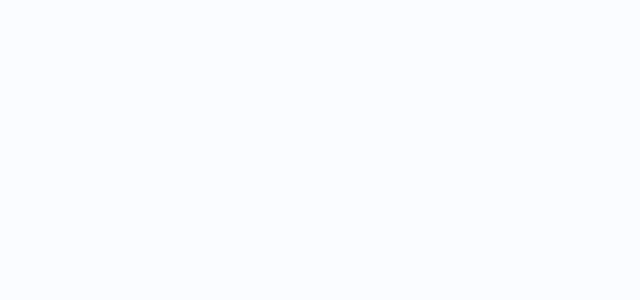
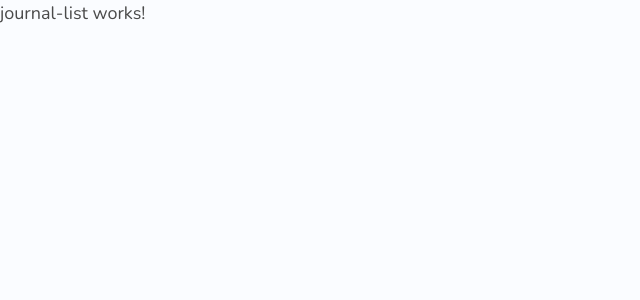
Before and after one commit to hunnain-atif/reminiscence, an Angular app in the folder reminiscence-frontend/: page / in a window 1280 px wide. Shown: the top 300 px of the page, without its empty margins (0-640 px from the left). Built offline with nearby package versions, Linux system fonts and the light colour scheme.

Commit message:
adding main routing component

```diff
--- a/reminiscence-frontend/src/app/app-routing.module.ts
+++ b/reminiscence-frontend/src/app/app-routing.module.ts
@@ -1,8 +1,9 @@
 import { NgModule } from '@angular/core';
 import { Routes, RouterModule } from '@angular/router';
+import { JournalListComponent } from './pages/journal-list/journal-list.component';
 
 const routes: Routes = [
-
+  { path: '', component: JournalListComponent}
 ];
 
 @NgModule({
--- a/reminiscence-frontend/src/app/app.module.ts
+++ b/reminiscence-frontend/src/app/app.module.ts
@@ -3,10 +3,12 @@ import { NgModule } from '@angular/core';
 
 import { AppRoutingModule } from './app-routing.module';
 import { AppComponent } from './app.component';
+import { JournalListComponent } from './pages/journal-list/journal-list.component';
 
 @NgModule({
   declarations: [
-    AppComponent
+    AppComponent,
+    JournalListComponent
   ],
   imports: [
     BrowserModule,
--- /dev/null
+++ b/reminiscence-frontend/src/app/pages/journal-list/journal-list.component.html
@@ -0,0 +1 @@
+<p>journal-list works!</p>
--- /dev/null
+++ b/reminiscence-frontend/src/app/pages/journal-list/journal-list.component.ts
@@ -0,0 +1,15 @@
+import { Component, OnInit } from '@angular/core';
+
+@Component({
+  selector: 'app-journal-list',
+  templateUrl: './journal-list.component.html',
+  styleUrls: ['./journal-list.component.scss']
+})
+export class JournalListComponent implements OnInit {
+
+  constructor() { }
+
+  ngOnInit(): void {
+  }
+
+}
```
Also changed, not shown: reminiscence-frontend/src/app/pages/journal-list/journal-list.component.scss (added).
